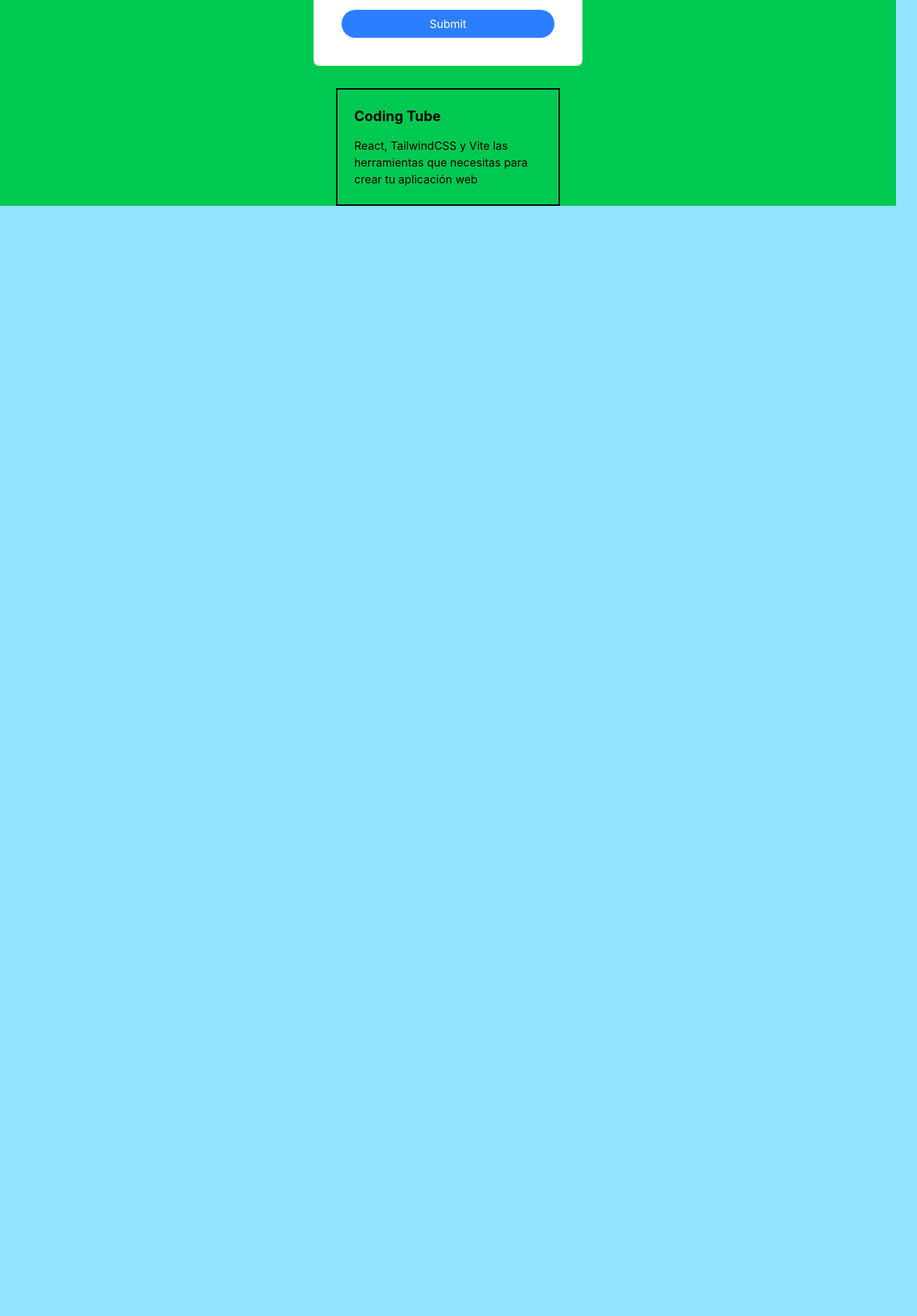
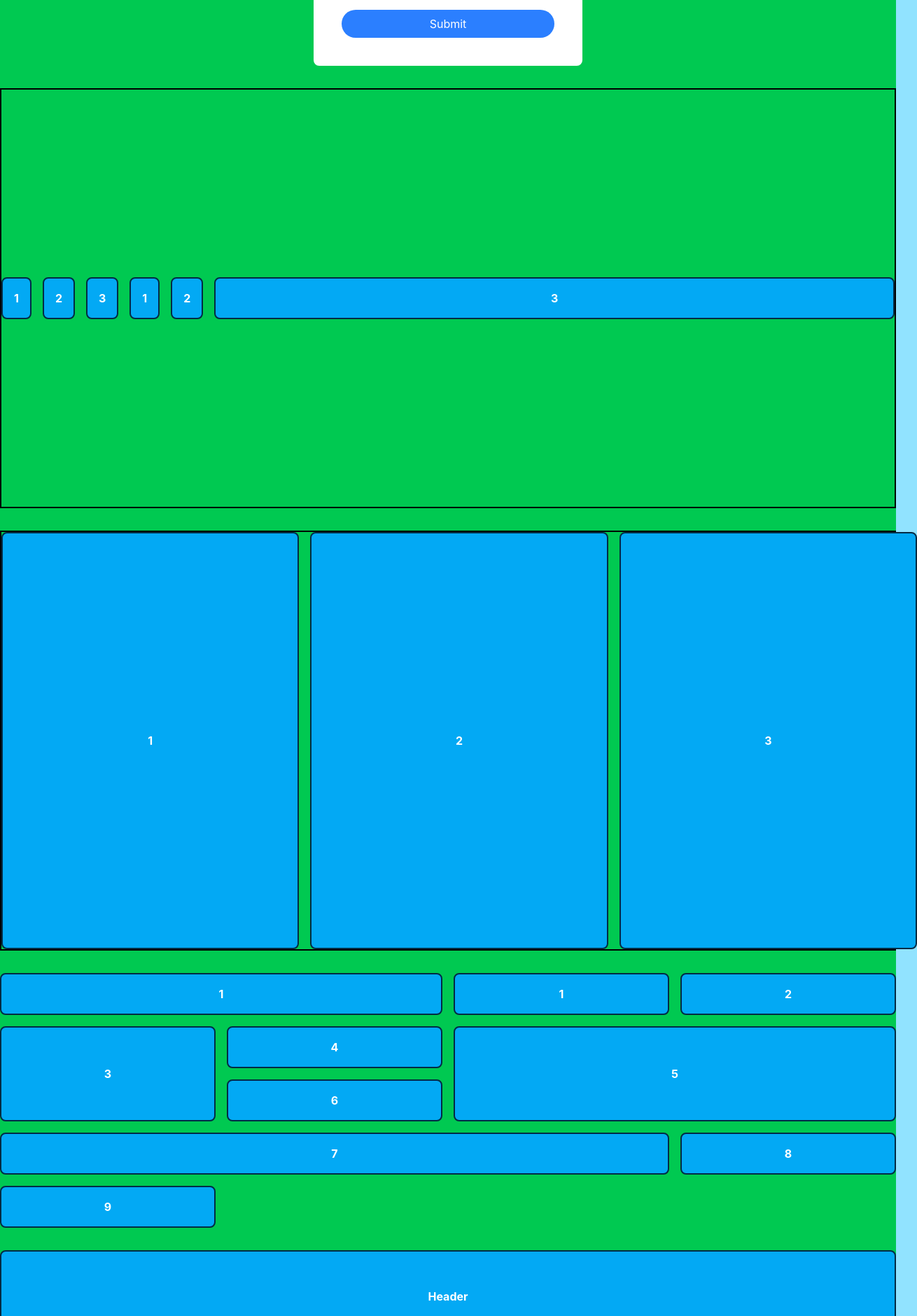
Before and after one commit to santgeek/tailwind-base-project, a React (Vite) app: page / in a window 1280 px wide. Shown: the part 340-2220 px from the top of the page at 70% size, 1310 px wide, since content can reach past the window. Before the commit the page ends 800 px from the top, so only its background shows below. Built offline with nearby package versions, Linux system fonts and the light colour scheme.

Commit message:
styles test

```diff
--- a/src/App.css
+++ b/src/App.css
@@ -1,3 +1,4 @@
+
 /* #root {
   max-width: 1280px;
 
@@ -33,10 +34,22 @@
   }
 }
 
-.card {
-  padding: 2em;
-}
+
 
 .read-the-docs {
   color: #888;
 } */
+
+.card {
+  background-color: #03A9F4; /* bg-cyan-700 */
+  border: 2px solid #032B44; /* border-2 border-b-cyan-900 */
+  border-radius: 0.5rem; /* rounded-lg */
+  padding: 1rem; /* p-4 */
+  width: auto; /* w-40 */
+  height: auto; /* h-40 */
+  display: flex;
+  justify-content: center;
+  align-items: center;
+  color: #FFFFFF; /* text-white */
+  font-weight: bold;
+}
--- a/src/App.jsx
+++ b/src/App.jsx
@@ -40,10 +40,76 @@ function App() {
         />
       </form>
 
-      <div className="mt-8 border-2 border-black p-6 w-80 mx-auto">
-        <h2 className="text-xl font-bold">Coding Tube</h2>
-        <p className="mt-4">React, TailwindCSS y Vite las herramientas que necesitas para crear tu aplicación web</p>
+      <div className="mt-8 mb-8 flex place-content-around border-2 border-black h-[600px] flex-wrap gap-4">
+        <div className="card shrink-0">1</div>
+        <div className="card shrink-0">2</div>
+        <div className="card shrink-0">3</div>
+        <div className="card shrink-0">1</div>
+        <div className="card shrink-0">2</div>
+        <div className="card grow">3</div>
       </div>
+
+      <div className="mt-8 flex border-2 border-black h-[600px] gap-4">
+        <div className="card shrink-0 basis-1/4 sm:basis-1/3">1</div>
+        <div className="card shrink-0 basis-1/4 sm:basis-1/3">2</div>
+        <div className="card shrink-0 basis-1/2 sm:basis-1/3">3</div>
+
+      </div>
+
+      <div className="mt-8 grid grid-cols-4 gap-4">
+        <div className="card col-span-2">1</div>
+        <div className="card ">1</div>
+        <div className="card ">2</div>
+        <div className="card row-span-2">3</div>
+        <div className="card ">4</div>
+        <div className="card row-span-2 col-span-2">5</div>
+        <div className="card">6</div>
+        <div className="card col-span-3">7</div>
+        <div className="card ">8</div>
+        <div className="card ">9</div>
+      </div>
+
+      <div className="mt-8 grid grid-cols-2 gap-4 h-[100vh]">
+        <div className="card col-span-2">Header</div>
+        <div className="card col-span-2">Nav</div>
+        <div className="card ">section</div>
+        <div className="card row-span-2">article</div>
+        <div className="card row-[3/6] col-start-2">aside</div>
+        <div className="card col-span-2">footer</div>
+
+      </div>
+
+      <section className="mb-8 xl:flex">
+        <div className="mt-8 border-2 border-black p-6 w-80 mx-auto">
+          <h2 className="text-xl font-bold lg:text-3xl sm:text-2xl">
+            Coding Tube
+          </h2>
+          <p className="mt-4">
+            React, TailwindCSS y Vite las herramientas que necesitas para crear
+            tu aplicación web
+          </p>
+        </div>
+
+        <div className="mt-8 border-2 border-black p-6 w-80 mx-auto">
+          <h2 className="text-xl font-bold lg:text-3xl sm:text-2xl">
+            Coding Tube
+          </h2>
+          <p className="mt-4">
+            React, TailwindCSS y Vite las herramientas que necesitas para crear
+            tu aplicación web
+          </p>
+        </div>
+
+        <div className="mt-8 border-2 border-black p-6 w-80 mx-auto">
+          <h2 className="text-xl font-bold lg:text-3xl sm:text-2xl">
+            Coding Tube
+          </h2>
+          <p className="mt-4">
+            React, TailwindCSS y Vite las herramientas que necesitas para crear
+            tu aplicación web
+          </p>
+        </div>
+      </section>
 
 
 
```
